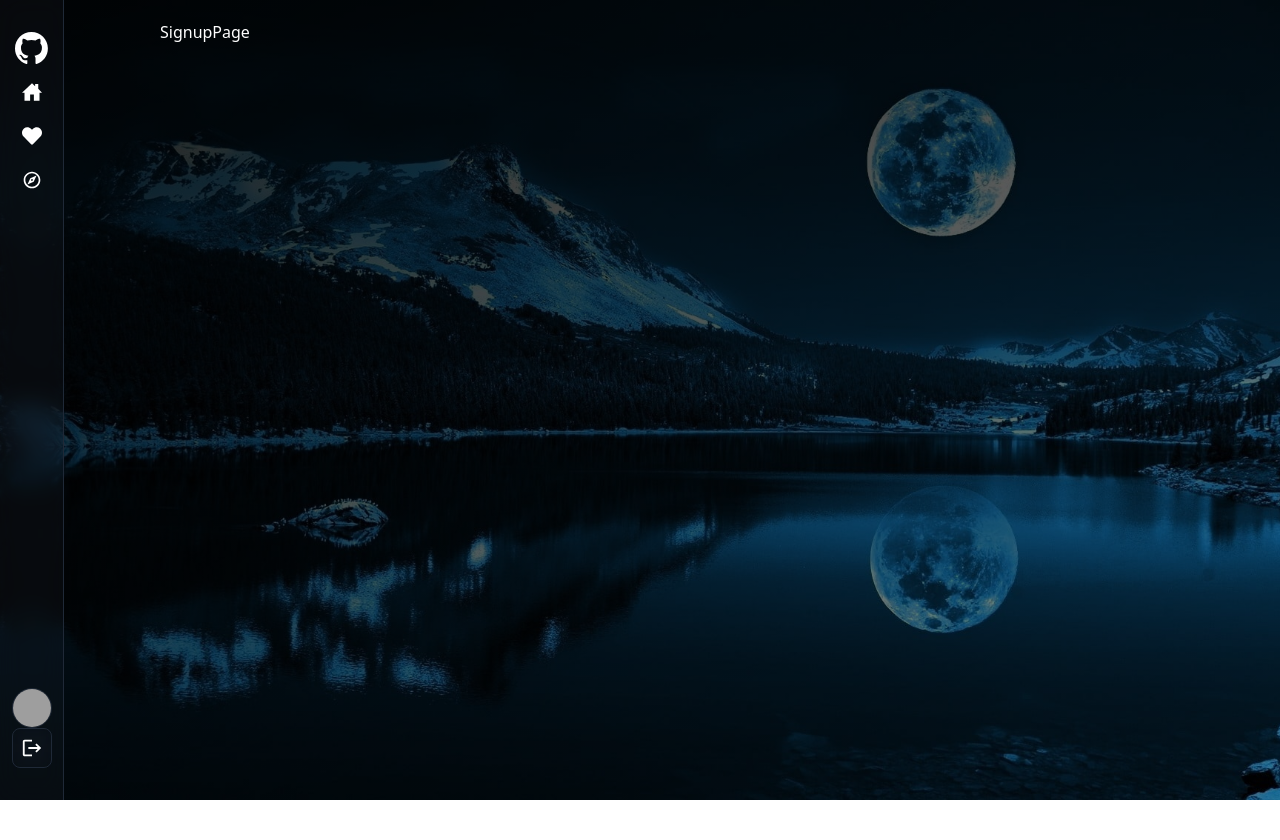
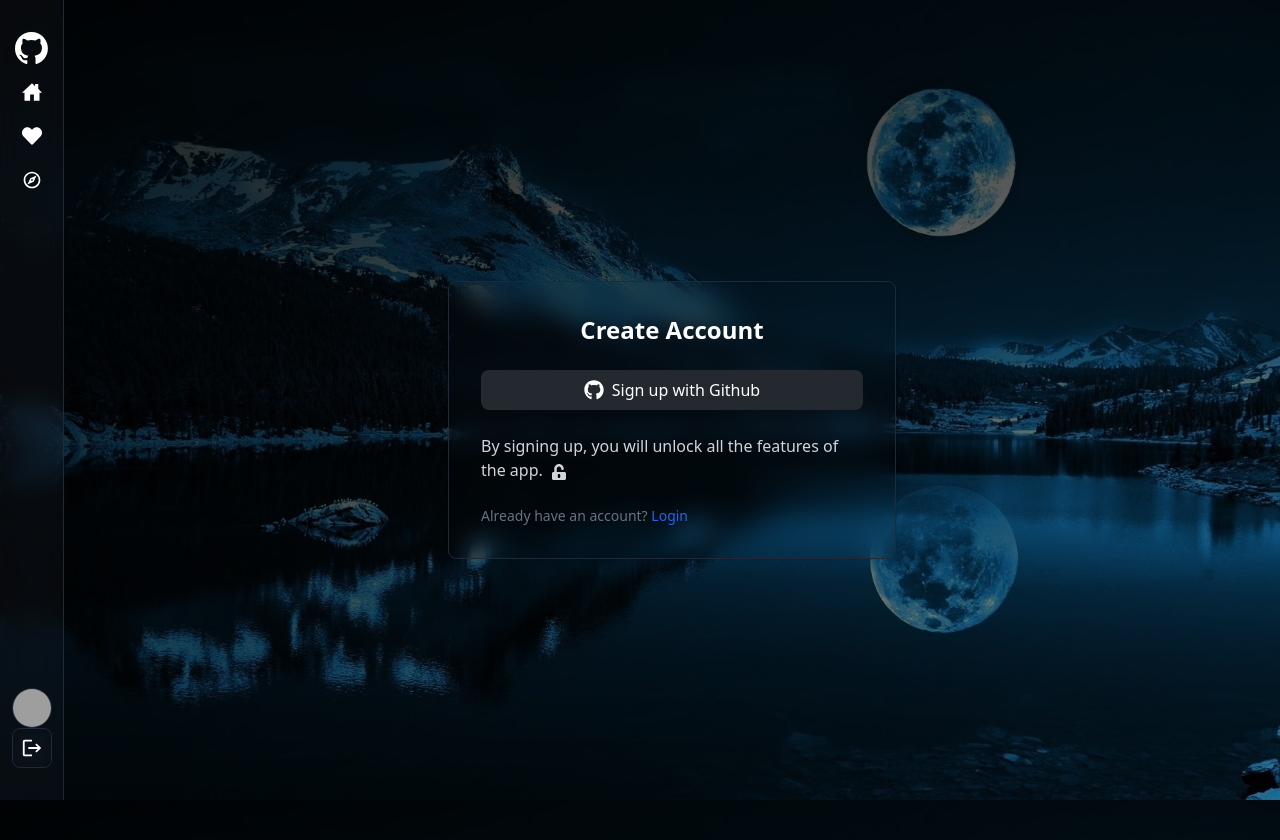
Before and after one commit to Nelson2023-2024/Github-clone, a React (Vite) app in the folder frontend/: page /signup in a window 1280 px wide. Before the commit the page ends 800 px from the top, so only its background shows below. Built offline with nearby package versions, Linux system fonts and the light colour scheme; grey boxes are pictures that could not be loaded.

Commit message:
Finished styling the Signup and Login Pages

```diff
--- a/frontend/src/pages/LoginPage.jsx
+++ b/frontend/src/pages/LoginPage.jsx
@@ -1,5 +1,36 @@
+import { FaGithub } from 'react-icons/fa';
+import { Link } from 'react-router-dom';
+
 const LoginPage = () => {
-  return <div>LoginPage</div>;
+  return (
+    <div className="flex flex-col items-center justify-center px-6 py-8 mx-auto h-screen lg:py-0">
+      <div className="w-full bg-glass rounded-lg shadow md:mt-0 sm:max-w-md xl:p-0">
+        <div className="p-6 space-y-4 md:space-y-6 sm:p-8">
+          <h1 className="text-xl font-bold  md:text-2xl text-center">
+            Login to your account
+          </h1>
+          <button
+            type="button"
+            className="text-white bg-[#24292F] hover:bg-[#24292F]/90 focus:ring-4
+						focus:outline-none focus:ring-[#24292F]/50
+              font-medium rounded-lg flex gap-2 p-2 items-center w-full text-center justify-center"
+          >
+            <FaGithub className="w-5 h-5" />
+            Login with Github
+          </button>
+          <p className="text-sm font-light text-gray-500">
+            {"Don't"} have an account?{' '}
+            <Link
+              to="/signup"
+              className="font-medium text-primary-600 hover:underline text-blue-600"
+            >
+              Sign Up
+            </Link>
+          </p>
+        </div>
+      </div>
+    </div>
+  );
 };
 
 export default LoginPage;
--- a/frontend/src/pages/SignupPage.jsx
+++ b/frontend/src/pages/SignupPage.jsx
@@ -1,5 +1,42 @@
+import { FaGithub, FaUnlockAlt } from 'react-icons/fa';
+import { Link } from 'react-router-dom';
+
 const SignupPage = () => {
-  return <div>SignupPage</div>;
+  return (
+    <div className="flex flex-col items-center justify-center px-6 py-8 mx-auto h-screen lg:py-0">
+      <div className="w-full bg-glass rounded-lg shadow md:mt-0 sm:max-w-md xl:p-0">
+        <div className="p-6 space-y-4 md:space-y-6 sm:p-8">
+          <h1 className="text-xl font-bold md:text-2xl text-center">
+            Create Account
+          </h1>
+          <button
+            type="button"
+            className="text-white bg-[#24292F] hover:bg-[#24292F]/90 focus:ring-4
+						focus:ring-[#24292F]/50 font-medium rounded-lg flex gap-2 p-2 items-center w-full
+						text-center justify-center"
+          >
+            <FaGithub className="w-5 h-5" />
+            Sign up with Github
+          </button>
+          <p className="text-gray-300">
+            By signing up, you will unlock all the features of the app.
+            <span>
+              <FaUnlockAlt className="w-4 h-4 inline mx-2" />
+            </span>
+          </p>
+          <p className="text-sm font-light text-gray-500">
+            Already have an account?{' '}
+            <Link
+              to="/login"
+              className="font-medium text-primary-600 hover:underline text-blue-600"
+            >
+              Login
+            </Link>
+          </p>
+        </div>
+      </div>
+    </div>
+  );
 };
 
 export default SignupPage;
```
